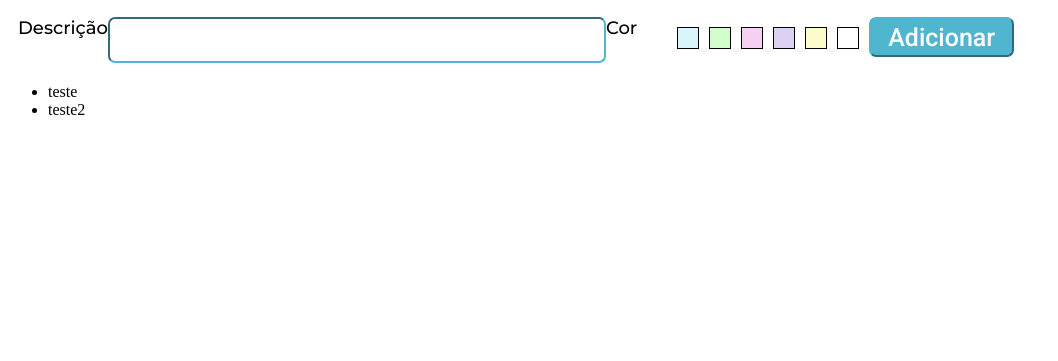
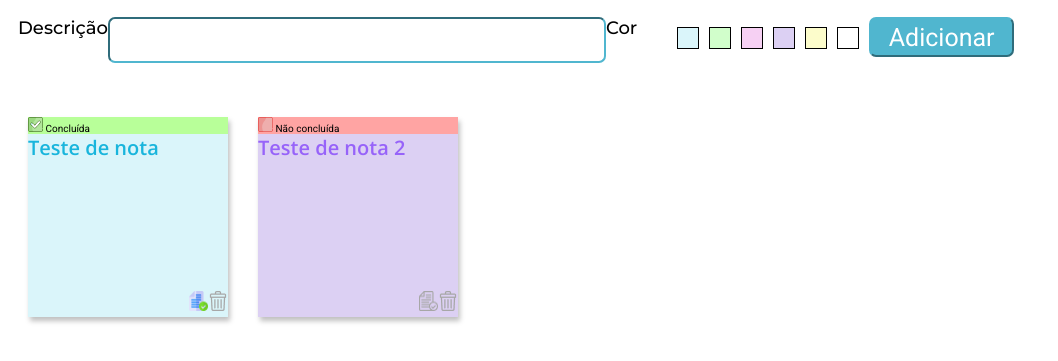
Before and after one commit to PedroLucasBastos/lista-de-tarefas, a plain HTML site: page index.html in a window 1280 px wide. Shown: the part 111-472 px from the top of the page, without its empty margins (0-1058 px from the left). Drawn offline with nearby package versions, Linux system fonts and the light colour scheme.

Commit message:
Versão um do css com os cards

```diff
--- a/index.html
+++ b/index.html
@@ -42,14 +42,33 @@
         </form>
     </div>
 
-    <main>
+    <main class="principalNotas">
         <div class="notas">
-            <!--Aqui entra a parte das notas-->
-            <!--Eu pnsei em usar o 'li' pois da para posicionar um ao lado do outro. É uma ideia-->
-            <ul>
-                <li>teste</li>
-                <li>teste2</li>
-            </ul>
+            <header class="cabecalhoNota">
+                <img src="public/assets/checked.png">
+                Concluída
+            </header>
+            <main class="corpoNota">
+                Teste de nota
+            </main>
+            <footer class="rodapeNota">
+                <img src="public/assets/trash-gray-scale.png">
+                <img src="public/assets/archive-color.png">
+            </footer>
+        </div>
+
+        <div class="notas2">
+            <header class="cabecalhoNota2">
+                <img src="public/assets/unchecked.png">
+                Não concluída
+            </header>
+            <main class="corpoNota2">
+                Teste de nota 2
+            </main>
+            <footer class="rodapeNota">
+                <img src="public/assets/trash-gray-scale.png">
+                <img src="public/assets/archive-gray-scale.png">
+            </footer>
         </div>
     </main>
 
--- a/public/css/style.css
+++ b/public/css/style.css
@@ -1,6 +1,7 @@
 
 @import url('https://fonts.googleapis.com/css2?family=Montserrat:ital,wght@0,500;1,400&display=swap');
-@import url('https://fonts.googleapis.com/css2?family=Roboto:wght@500&display=swap');
+@import url('https://fonts.googleapis.com/css2?family=Roboto:wght@400;500&display=swap');
+@import url('https://fonts.googleapis.com/css2?family=Open+Sans:wght@600&display=swap');
 
 
 .cabecalho{
@@ -105,3 +106,54 @@
     background-color: #ffffff;
     margin-right: 10px;
 }
+
+.principalNotas{
+    display: flex;
+    margin-left: 10px;
+}
+.notas{
+    margin-top: 50px;
+    margin-left: 10px;
+    margin-right: 10px;
+    width: 200px;
+    height: 200px;
+    box-shadow: 2px 4px 5px rgba(0,0,0,0.25);
+    background-color:#daf5fa;
+}
+.cabecalhoNota{
+    background-color: #b8ff99;
+    font-family: 'Roboto',regular;
+    font-size:10px;
+}
+.corpoNota{
+    font-family: 'Open Sans',sans-serif;
+    font-size:20px;
+    color: #19b5dc;
+
+}
+.rodapeNota{
+    margin-top:130px;
+    display: flex;
+    flex-direction: row-reverse;
+}
+
+.notas2{
+    margin-top: 50px;
+    margin-left: 20px;
+    margin-right: 20px;
+    width: 200px;
+    height: 200px;
+    box-shadow: 2px 4px 5px rgba(0,0,0,0.25);
+    background-color:#dcd0f3;
+}
+.cabecalhoNota2{
+    background-color: #ffa4a3;
+    font-family: 'Roboto',regular;
+    font-size:10px;
+}
+.corpoNota2{
+    font-family: 'Open Sans',sans-serif;
+    font-size:20px;
+    color: #9763f9;
+
+}
```
